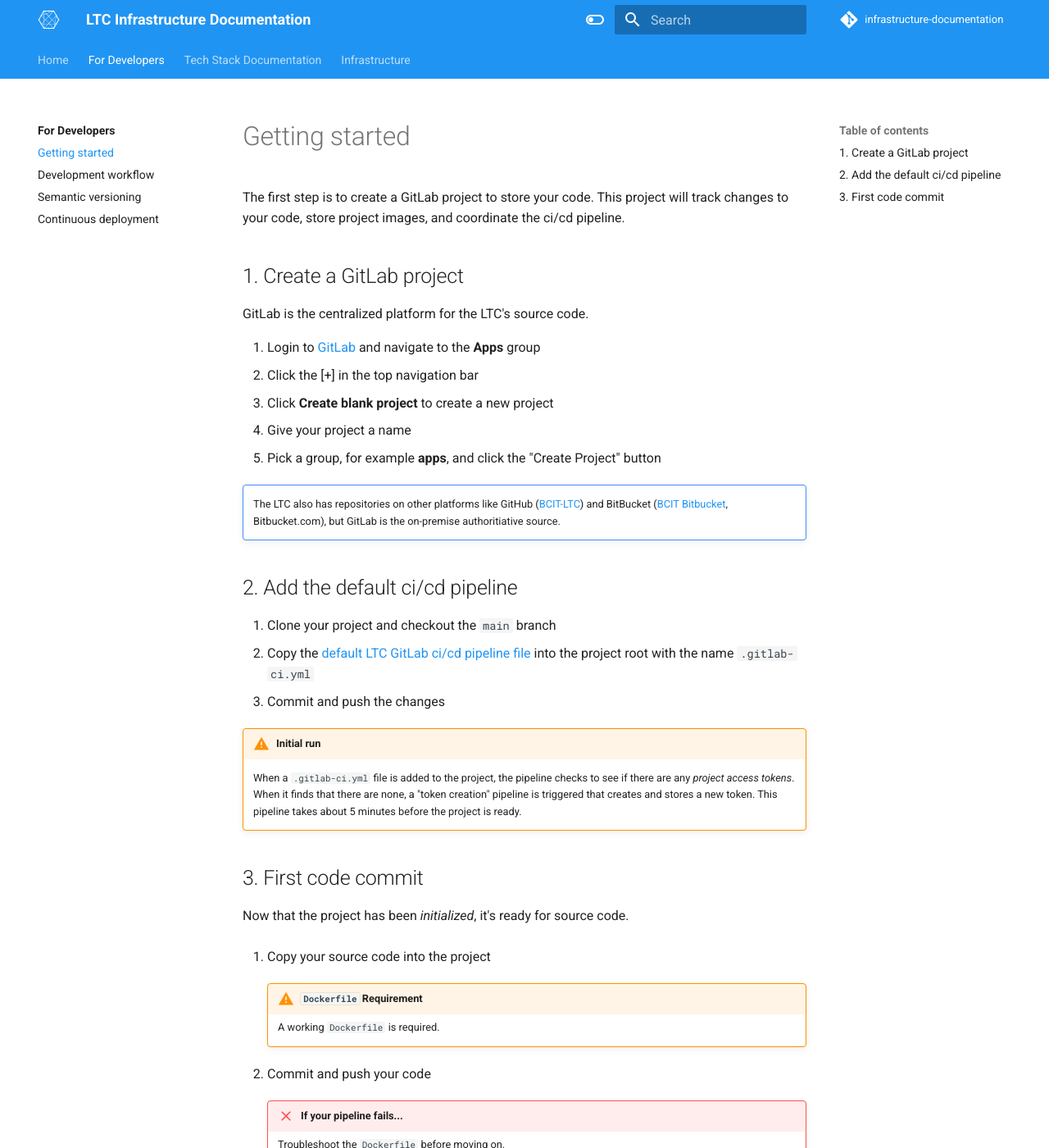
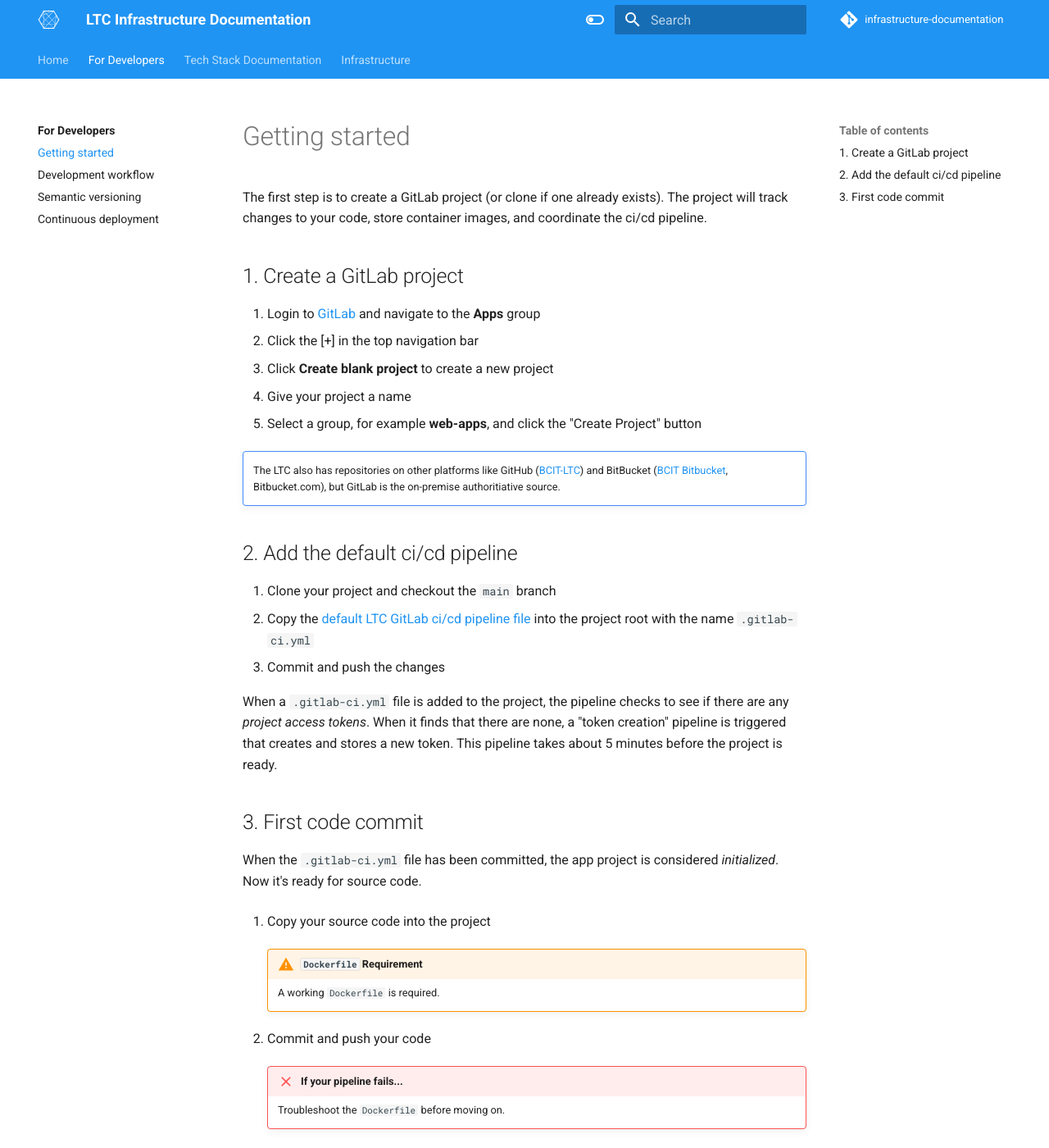
Before and after one commit to bcit-ltc/infrastructure-documentation, an MkDocs documentation site: the page built from docs/0_for-developers/getting-started.md, in a window 1280 px wide and 1400 px high. Shown: the whole window at 82% size. Built offline with MkDocs 1.6.1 and Material for MkDocs 9.7.7, drawn with Linux system fonts in a browser that asks for light colours.

Commit message:
fix: updates developer documentation

```diff
--- a/docs/0_for-developers/getting-started.md
+++ b/docs/0_for-developers/getting-started.md
@@ -1,16 +1,14 @@
 # Getting started
 
-The first step is to create a GitLab project to store your code. This project will track changes to your code, store project images, and coordinate the ci/cd pipeline.
+The first step is to create a GitLab project (or clone if one already exists). The project will track changes to your code, store container images, and coordinate the ci/cd pipeline.
 
 ## 1. Create a GitLab project
 
-GitLab is the centralized platform for the LTC's source code.
-
 1. Login to [GitLab](https://issues.ltc.bcit.ca) and navigate to the **Apps** group
-1. Click the [+] in the top navigation bar
-1. Click **Create blank project** to create a new project
-1. Give your project a name
-1. Pick a group, for example **apps**, and click the "Create Project" button
+2. Click the [+] in the top navigation bar
+3. Click **Create blank project** to create a new project
+4. Give your project a name
+5. Select a group, for example **web-apps**, and click the "Create Project" button
 
 !!! note ""
 
@@ -22,13 +20,11 @@ GitLab is the centralized platform for the LTC's source code.
 1. Copy the [default LTC GitLab ci/cd pipeline file](https://issues.ltc.bcit.ca/-/snippets/60) into the project root with the name `.gitlab-ci.yml`
 2. Commit and push the changes
 
-!!! warning "Initial run"
-
-    When a `.gitlab-ci.yml` file is added to the project, the pipeline checks to see if there are any *project access tokens*. When it finds that there are none, a "token creation" pipeline is triggered that creates and stores a new token. This pipeline takes about 5 minutes before the project is ready.
+When a `.gitlab-ci.yml` file is added to the project, the pipeline checks to see if there are any *project access tokens*. When it finds that there are none, a "token creation" pipeline is triggered that creates and stores a new token. This pipeline takes about 5 minutes before the project is ready.
 
 ## 3. First code commit
 
-Now that the project has been *initialized*, it's ready for source code.
+When the `.gitlab-ci.yml` file has been committed, the app project is considered *initialized*. Now it's ready for source code.
 
 1. Copy your source code into the project
 
```
Also changed, not shown: other parts of docs/0_for-developers/getting-started.md (+1 -1 lines), docs/0_for-developers/development-workflow.md (+1 -1 lines), docs/0_for-developers/semantic-versioning.md (+6 -2 lines).
